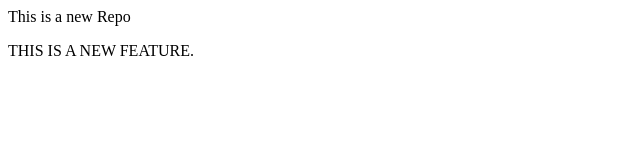
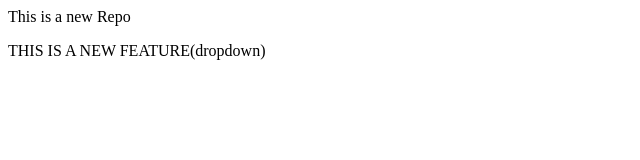
Before and after one commit to Trisha180/localrepo, a plain HTML site: page index.html in a window 1280 px wide. Shown: the full height of the page, 0-640 px from the left. Drawn offline with Linux system fonts and the light colour scheme.

```diff
--- a/index.html
+++ b/index.html
@@ -1,2 +1,2 @@
 <p>This is a new Repo</p>
-<p>THIS IS A NEW FEATURE.</p>
+<p>THIS IS A NEW FEATURE(dropdown)</p>
```
